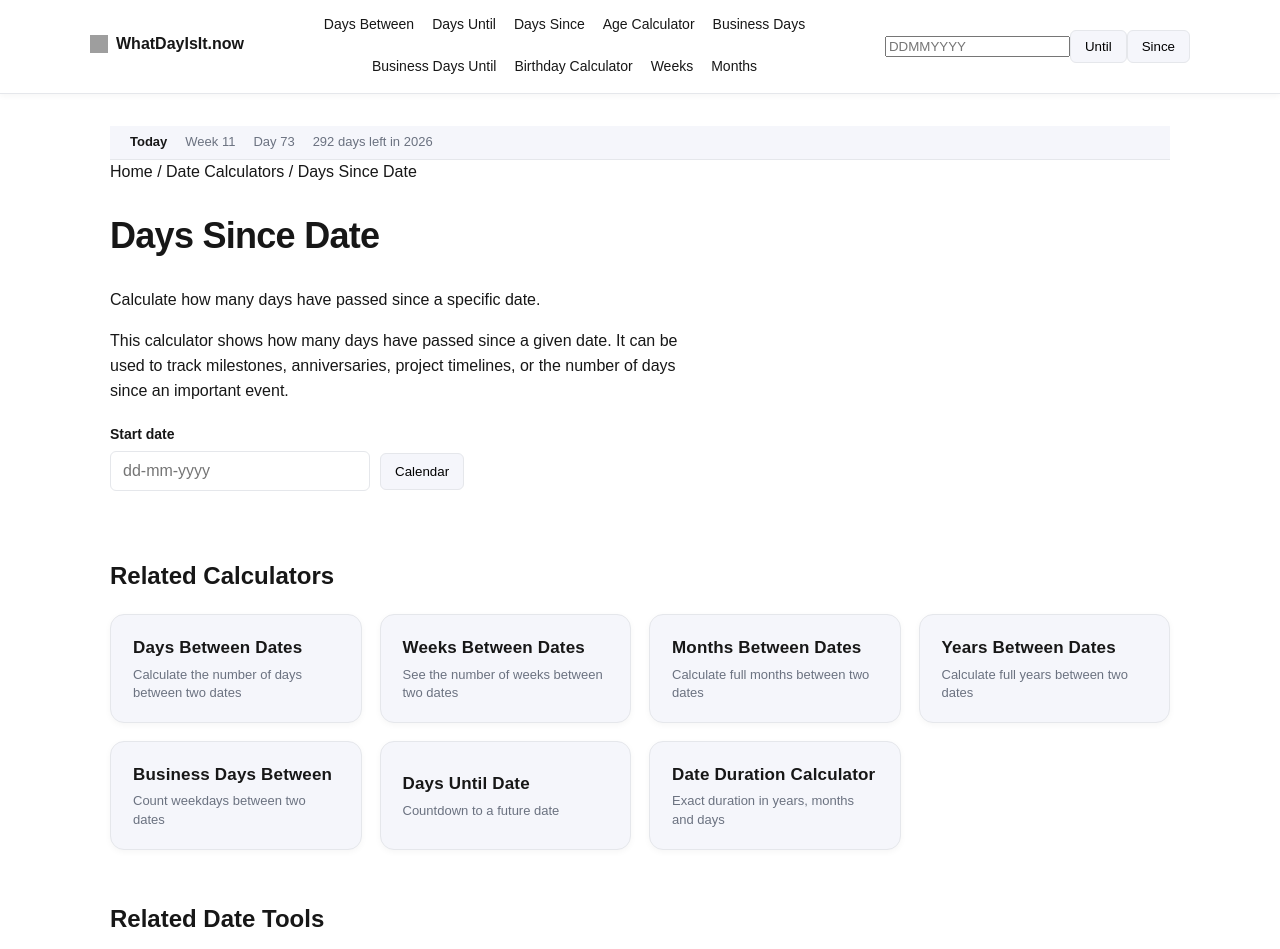
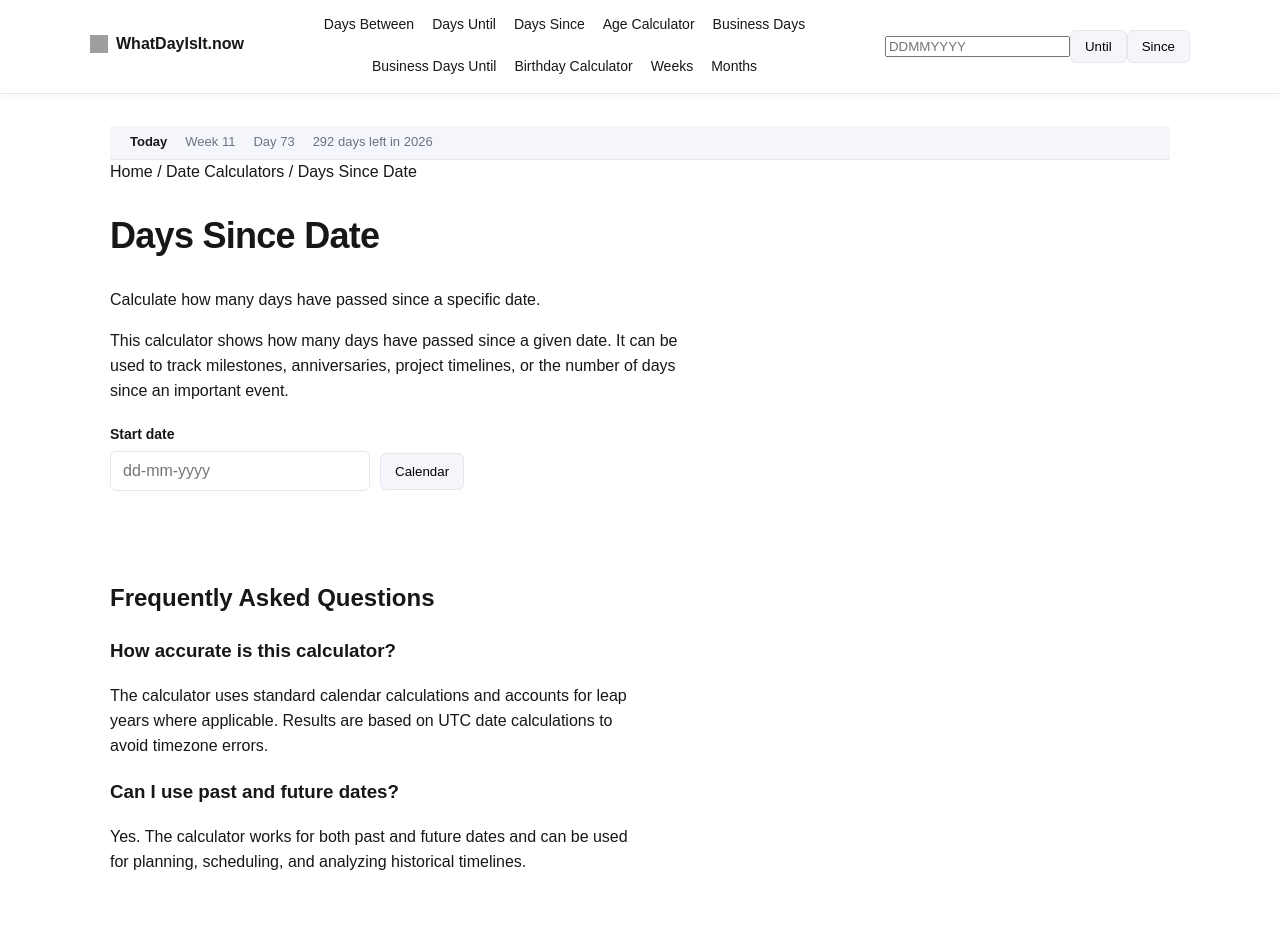
Before and after one commit to bosmeel/whatdayisit-now, a Next.js app: page /days-since in a window 1280 px wide. Shown: the top 949 px of the page. Built offline with nearby package versions, Linux system fonts and the light colour scheme; grey boxes are pictures that could not be loaded.

Commit message:
fix redirect birthday calculator

```diff
--- a/app/age-calculator/page.tsx
+++ b/app/age-calculator/page.tsx
@@ -94,7 +94,26 @@ export default function AgeCalculatorPage() {
         )}
 
       </div>
+<section style={{ marginTop: 40 }}>
 
+  <h2>Frequently Asked Questions</h2>
+
+  <h3>How accurate is this calculator?</h3>
+
+  <p>
+    The calculator uses standard calendar calculations and accounts for leap
+    years where applicable. Results are based on UTC date calculations to
+    avoid timezone errors.
+  </p>
+
+  <h3>Can I use past and future dates?</h3>
+
+  <p>
+    Yes. The calculator works for both past and future dates and can be used
+    for planning, scheduling, and analyzing historical timelines.
+  </p>
+
+</section>
       {/* SMART CALCULATOR LINKS */}
 
       <SmartToolLinks />
--- a/app/business-days-between/page.tsx
+++ b/app/business-days-between/page.tsx
@@ -102,7 +102,26 @@ export default function BusinessDaysBetweenPage() {
         )}
 
       </div>
+<section style={{ marginTop: 40 }}>
 
+  <h2>Frequently Asked Questions</h2>
+
+  <h3>How accurate is this calculator?</h3>
+
+  <p>
+    The calculator uses standard calendar calculations and accounts for leap
+    years where applicable. Results are based on UTC date calculations to
+    avoid timezone errors.
+  </p>
+
+  <h3>Can I use past and future dates?</h3>
+
+  <p>
+    Yes. The calculator works for both past and future dates and can be used
+    for planning, scheduling, and analyzing historical timelines.
+  </p>
+
+</section>
       {/* SMART CALCULATOR LINKS */}
 
       <SmartToolLinks />
--- a/app/business-days-until/page.tsx
+++ b/app/business-days-until/page.tsx
@@ -101,7 +101,26 @@ export default function BusinessDaysUntilPage() {
         )}
 
       </div>
+<section style={{ marginTop: 40 }}>
 
+  <h2>Frequently Asked Questions</h2>
+
+  <h3>How accurate is this calculator?</h3>
+
+  <p>
+    The calculator uses standard calendar calculations and accounts for leap
+    years where applicable. Results are based on UTC date calculations to
+    avoid timezone errors.
+  </p>
+
+  <h3>Can I use past and future dates?</h3>
+
+  <p>
+    Yes. The calculator works for both past and future dates and can be used
+    for planning, scheduling, and analyzing historical timelines.
+  </p>
+
+</section>
       {/* SMART CALCULATOR LINKS */}
 
       <SmartToolLinks />
--- a/app/date-duration/page.tsx
+++ b/app/date-duration/page.tsx
@@ -99,7 +99,26 @@ export default function DateDurationPage() {
         )}
 
       </div>
+<section style={{ marginTop: 40 }}>
 
+  <h2>Frequently Asked Questions</h2>
+
+  <h3>How accurate is this calculator?</h3>
+
+  <p>
+    The calculator uses standard calendar calculations and accounts for leap
+    years where applicable. Results are based on UTC date calculations to
+    avoid timezone errors.
+  </p>
+
+  <h3>Can I use past and future dates?</h3>
+
+  <p>
+    Yes. The calculator works for both past and future dates and can be used
+    for planning, scheduling, and analyzing historical timelines.
+  </p>
+
+</section>
       {/* SMART CALCULATOR LINKS */}
 
       <SmartToolLinks />
--- a/app/days-since/page.tsx
+++ b/app/days-since/page.tsx
@@ -81,6 +81,27 @@ export default function DaysSincePage() {
           </div>
         )}
 
+<section style={{ marginTop: 40 }}>
+
+  <h2>Frequently Asked Questions</h2>
+
+  <h3>How accurate is this calculator?</h3>
+
+  <p>
+    The calculator uses standard calendar calculations and accounts for leap
+    years where applicable. Results are based on UTC date calculations to
+    avoid timezone errors.
+  </p>
+
+  <h3>Can I use past and future dates?</h3>
+
+  <p>
+    Yes. The calculator works for both past and future dates and can be used
+    for planning, scheduling, and analyzing historical timelines.
+  </p>
+
+</section>
+
       </div>
 
       {/* SMART CALCULATOR LINKS */}
--- a/app/days-until/page.tsx
+++ b/app/days-until/page.tsx
@@ -142,6 +142,27 @@ export default function DaysUntilPage() {
           </div>
         )}
 
+<section style={{ marginTop: 40 }}>
+
+  <h2>Frequently Asked Questions</h2>
+
+  <h3>How accurate is this calculator?</h3>
+
+  <p>
+    The calculator uses standard calendar calculations and accounts for leap
+    years where applicable. Results are based on UTC date calculations to
+    avoid timezone errors.
+  </p>
+
+  <h3>Can I use past and future dates?</h3>
+
+  <p>
+    Yes. The calculator works for both past and future dates and can be used
+    for planning, scheduling, and analyzing historical timelines.
+  </p>
+
+</section>
+
       </div>
 
       {/* SMART CALCULATOR LINKS */}
--- a/app/months-between/page.tsx
+++ b/app/months-between/page.tsx
@@ -88,7 +88,26 @@ export default function MonthsBetweenPage() {
         )}
 
       </div>
+<section style={{ marginTop: 40 }}>
 
+  <h2>Frequently Asked Questions</h2>
+
+  <h3>How accurate is this calculator?</h3>
+
+  <p>
+    The calculator uses standard calendar calculations and accounts for leap
+    years where applicable. Results are based on UTC date calculations to
+    avoid timezone errors.
+  </p>
+
+  <h3>Can I use past and future dates?</h3>
+
+  <p>
+    Yes. The calculator works for both past and future dates and can be used
+    for planning, scheduling, and analyzing historical timelines.
+  </p>
+
+</section>
       {/* SMART CALCULATOR LINKS */}
 
       <SmartToolLinks />
--- a/app/weeks-between/page.tsx
+++ b/app/weeks-between/page.tsx
@@ -83,7 +83,26 @@ export default function WeeksBetweenPage() {
         )}
 
       </div>
+<section style={{ marginTop: 40 }}>
 
+  <h2>Frequently Asked Questions</h2>
+
+  <h3>How accurate is this calculator?</h3>
+
+  <p>
+    The calculator uses standard calendar calculations and accounts for leap
+    years where applicable. Results are based on UTC date calculations to
+    avoid timezone errors.
+  </p>
+
+  <h3>Can I use past and future dates?</h3>
+
+  <p>
+    Yes. The calculator works for both past and future dates and can be used
+    for planning, scheduling, and analyzing historical timelines.
+  </p>
+
+</section>
       {/* SMART CALCULATOR LINKS */}
 
       <SmartToolLinks />
--- a/app/years-between/page.tsx
+++ b/app/years-between/page.tsx
@@ -99,7 +99,26 @@ export default function YearsBetweenPage() {
         )}
 
       </div>
+<section style={{ marginTop: 40 }}>
 
+  <h2>Frequently Asked Questions</h2>
+
+  <h3>How accurate is this calculator?</h3>
+
+  <p>
+    The calculator uses standard calendar calculations and accounts for leap
+    years where applicable. Results are based on UTC date calculations to
+    avoid timezone errors.
+  </p>
+
+  <h3>Can I use past and future dates?</h3>
+
+  <p>
+    Yes. The calculator works for both past and future dates and can be used
+    for planning, scheduling, and analyzing historical timelines.
+  </p>
+
+</section>
       {/* SMART CALCULATOR LINKS */}
 
       <SmartToolLinks />
--- a/next.config.ts
+++ b/next.config.ts
@@ -3,6 +3,7 @@ import type { NextConfig } from "next";
 const nextConfig: NextConfig = {
   async redirects() {
     return [
+
       {
         source: "/days-between-dates",
         destination: "/days-between",
@@ -21,6 +22,14 @@ const nextConfig: NextConfig = {
         destination: "/days-until/:year/:month/:day",
         permanent: true,
       },
+
+      // FIX broken link
+      {
+        source: "/birthday-calculator",
+        destination: "/age-calculator",
+        permanent: true,
+      },
+
     ];
   },
 };
```
